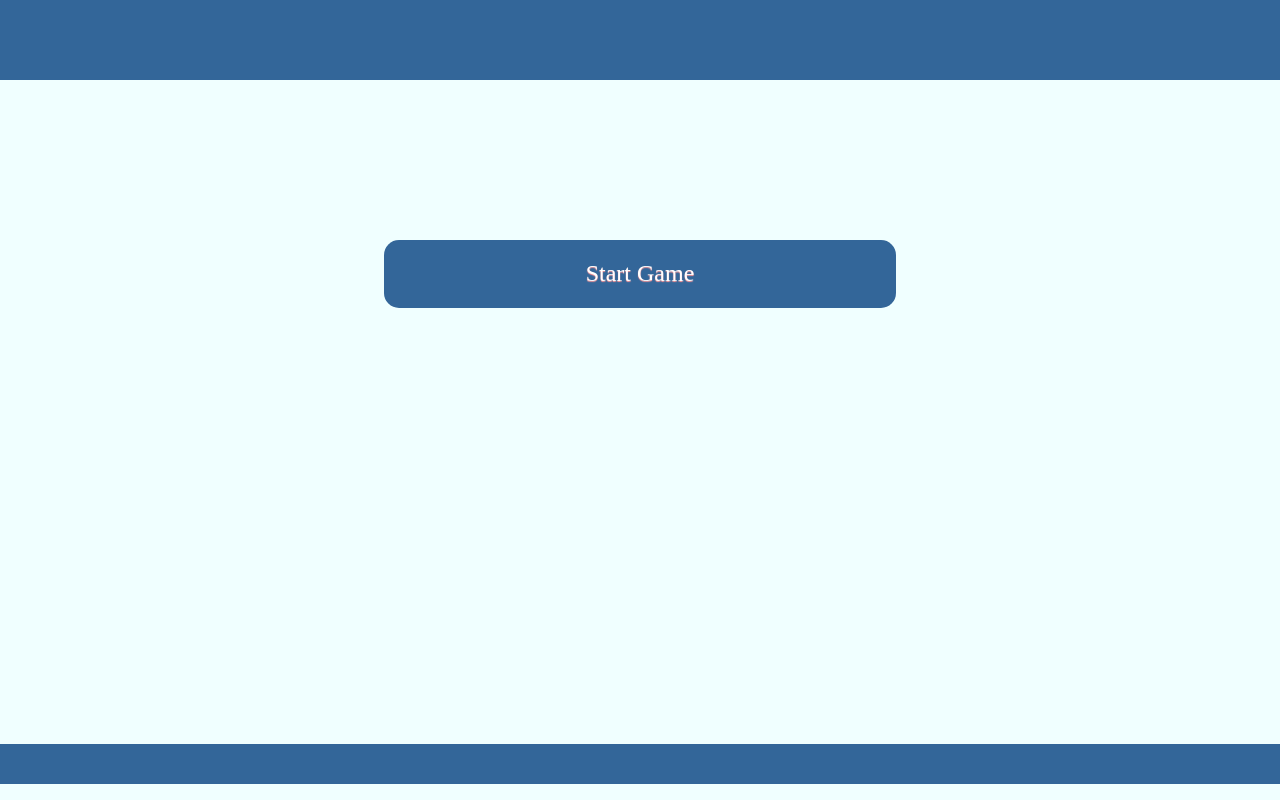
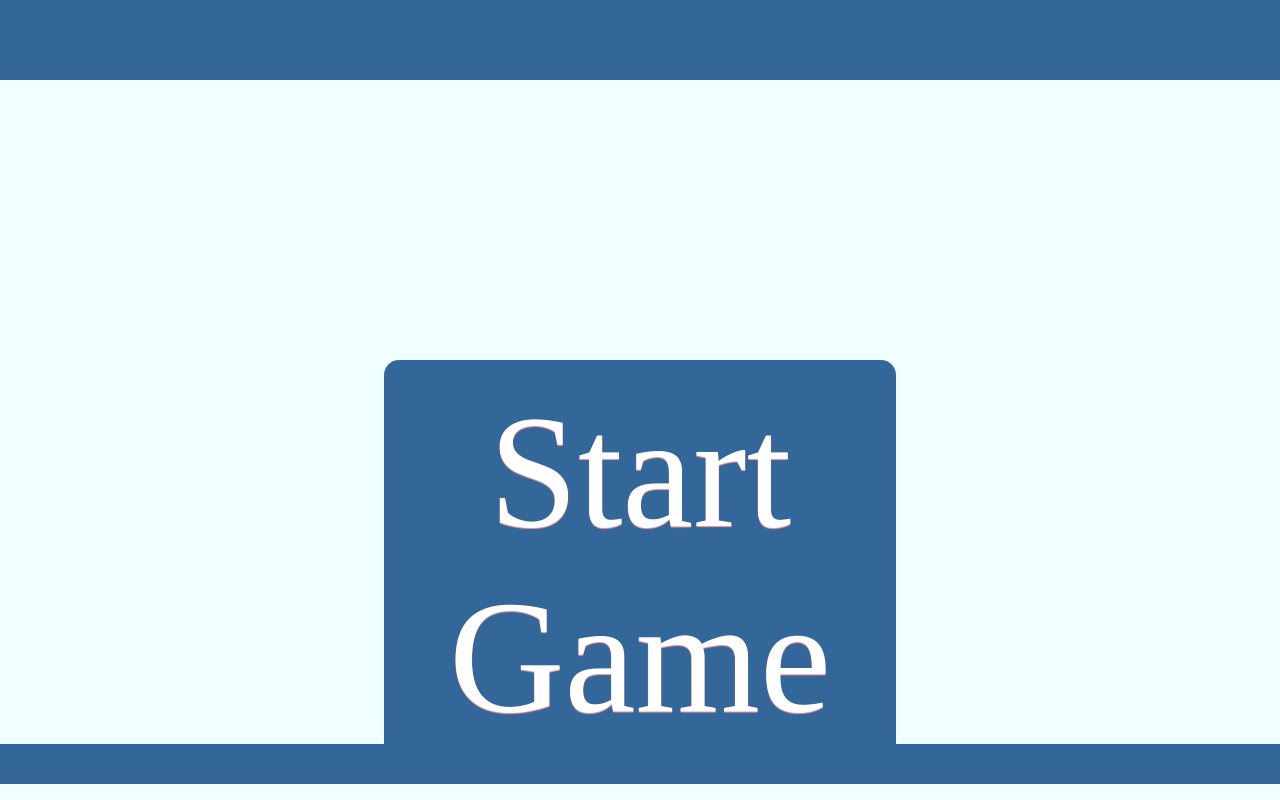
Before and after one commit to Srahul9111/Srahul9111.github.io, a website with bundled scripts: page index.html in a window 1280 px wide. Built offline with nearby package versions, Linux system fonts and the light colour scheme; files whose address does not match are found by name.

Commit message:
Add files via upload

```diff
--- a/css/styles.css
+++ b/css/styles.css
@@ -67,7 +67,7 @@ h1 {
 
   position: absolute;
   left: 30%;
-  top: 30%;
+  top: 45%;
   text-align: center;
 
   opacity: 1;
@@ -86,7 +86,7 @@ h1 {
   padding-bottom: 4%;
   border-radius: 15px;
   background-color: #369;
-  font-size: 3vmin;
+  font-size: 20vmin;
   text-shadow: 0px 1px 1px #f99;
   color: #fff;
 }
```
